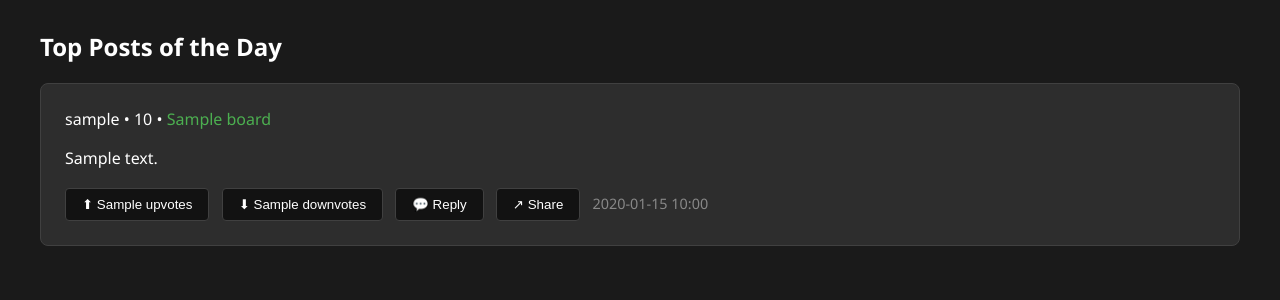
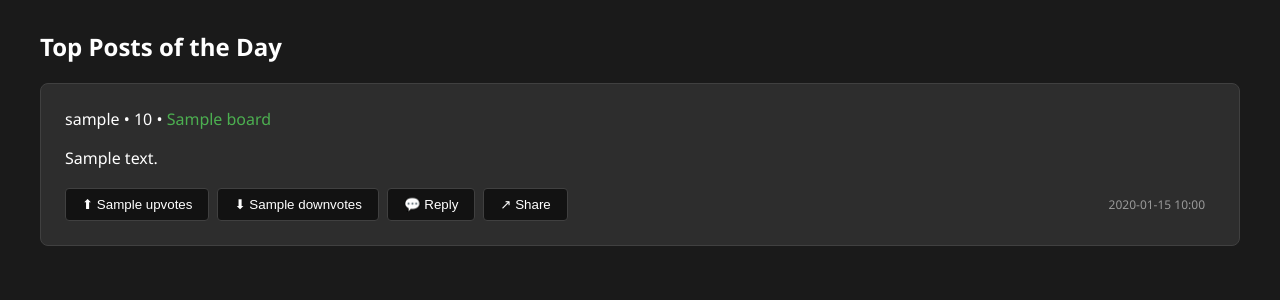
Before and after one commit to RalphAKing/Messaging-application, a Flask app: page /home in a window 1280 px wide. Shown: the part 66-366 px from the top of the page. Run offline with Flask 3, Linux system fonts and the light colour scheme; the visitor is signed in with stand-in values (Sample User, id 1); a database or web service that is not in the repository returns one stand-in record (values such as "Sample title").

Commit message:
changed date layout to follow rest on homepage

```diff
--- a/templates/home.html
+++ b/templates/home.html
@@ -205,9 +205,16 @@
             text-decoration: none;
         }
 
+        .post-footer {
+            display: flex;
+            align-items: center;
+        }
+
         .date {
-            color: #888;
-            font-size: 0.9em;
+            margin-left: auto;
+            color: #999;
+            font-size: 12px;
+            padding-right: 10px;
         }
 
         .replies-container {
```
